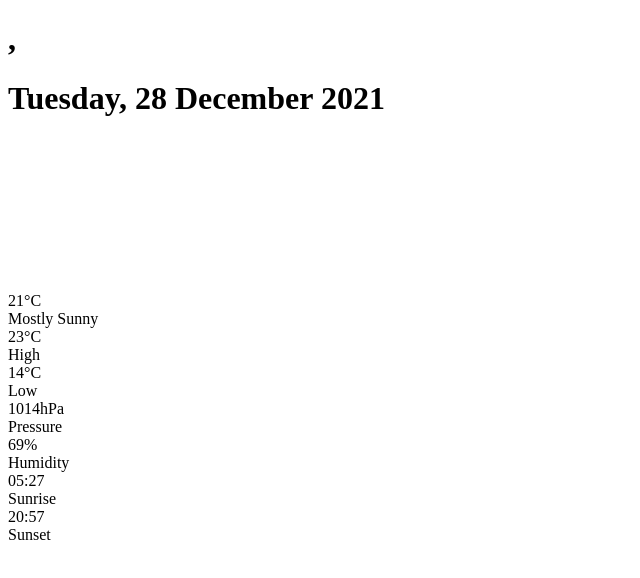
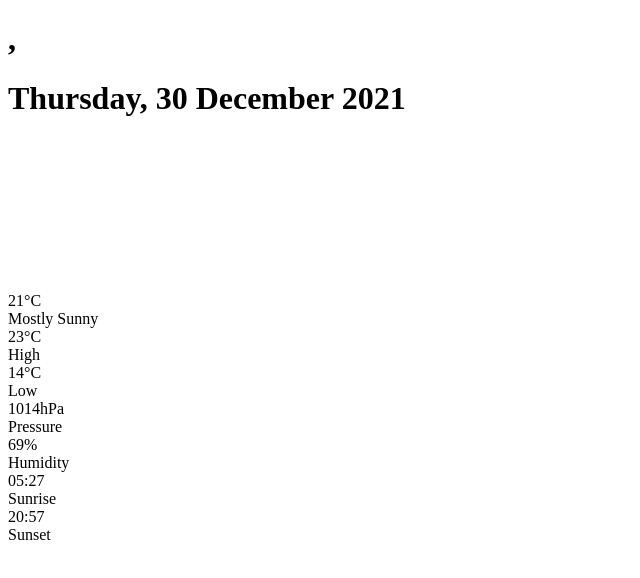
Before and after one commit to patrickiyog/weather-app, a React app in the folder client/: page / in a window 1280 px wide. Shown: the top 578 px of the page, without its empty margins (0-640 px from the left). Built offline with nearby package versions, Linux system fonts and the light colour scheme; no server answers; some icons are missing.

Commit message:
set today's date

```diff
--- a/client/package.json
+++ b/client/package.json
@@ -33,6 +33,7 @@
     "@types/react": "^17.0.38",
     "@types/react-dom": "^17.0.11",
     "axios": "^0.24.0",
+    "date-fns": "^2.28.0",
     "react": "^17.0.2",
     "react-dom": "^17.0.2",
     "typescript": "^4.5.4",
--- a/client/src/App.tsx
+++ b/client/src/App.tsx
@@ -6,7 +6,7 @@ import axios from 'axios';
 // Project Imports
 import { useWeatherStore } from './WeatherStore';
 import Location from './components/Location';
-import Date from './components/Date';
+import Today from './components/Today';
 import CurrentWeather from './components/CurrentWeather';
 import CurrentWeatherStats from './components/CurrentWeatherStats';
 import getErrorMessage from './util/getErrorMessage';
@@ -28,7 +28,7 @@ const App = () => {
     return (
         <div>
             <Location />
-            <Date />
+            <Today />
             <CurrentWeather />
             <CurrentWeatherStats />
         </div>
--- a/client/src/components/Date.tsx
+++ /dev/null
@@ -1,11 +0,0 @@
-import React from 'react';
-
-const Date = () => {
-    return (
-        <div>
-            <h1>Tuesday, 28 December 2021</h1>
-        </div>
-    );
-};
-
-export default Date;
--- /dev/null
+++ b/client/src/components/Today.tsx
@@ -0,0 +1,14 @@
+import React from 'react';
+
+// Third Party Imports
+import { format } from 'date-fns';
+
+const Today = () => {
+    return (
+        <div>
+            <h1>{format(new Date(), 'eeee, dd MMMM yyyy')}</h1>
+        </div>
+    );
+};
+
+export default Today;
```
Also changed, not shown: 1 other file (tests, documents, lock files or other folders).
